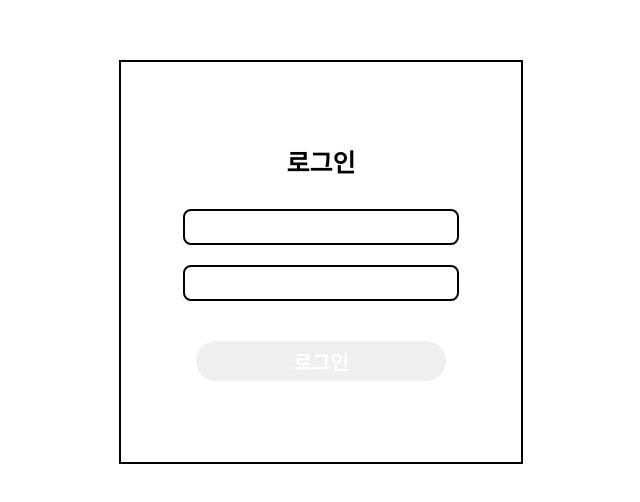
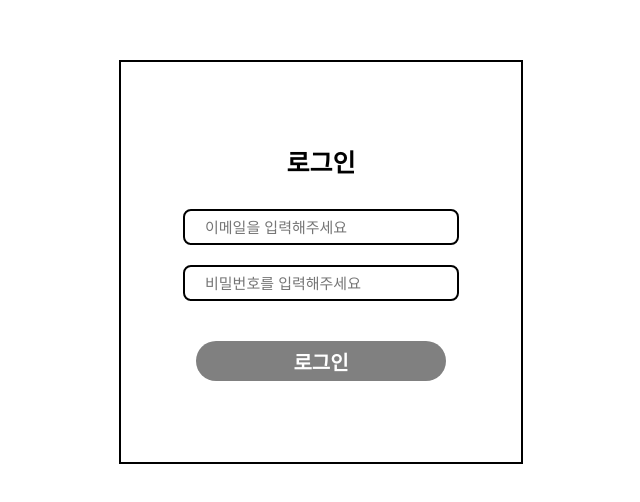
Before and after one commit to LuisKlopp/wanted-pre-onboarding-frontend, a React (Create React App) app: page /signin in a window 1280 px wide. Shown: the part 138-640 px from the top of the page, without its empty margins (319-959 px from the left). Built offline with nearby package versions, Linux system fonts and the light colour scheme.

Commit message:
feat: useAuth 커스텀 훅 작성 및 SignIn SignUp 기능 구현

```diff
--- a/package.json
+++ b/package.json
@@ -11,6 +11,7 @@
     "@types/react": "^18.0.33",
     "@types/react-dom": "^18.0.11",
     "@types/styled-components": "^5.1.26",
+    "axios": "^1.3.5",
     "react": "^18.2.0",
     "react-dom": "^18.2.0",
     "react-router-dom": "^6.10.0",
--- a/src/account/SignIn.tsx
+++ b/src/account/SignIn.tsx
@@ -1,14 +1,59 @@
-import React from 'react';
+import React, { useEffect } from 'react';
+import useAuth from './hooks/useAuth';
+import axios from 'axios';
+import { useNavigate } from 'react-router-dom';
+import { baseUrl } from '../url/baseUrl';
 import * as St from './style';
 
 const SignIn = () => {
+  const { inputs, setInputs, checkAuth, validationCheck, onChange } = useAuth();
+  const navigate = useNavigate();
+
+  useEffect(() => {
+    checkAuth();
+  }, []);
+
+  const onSubmit = async () => {
+    await axios
+      .post(`${baseUrl}auth/signin`, {
+        email: inputs.email,
+        password: inputs.password
+      })
+      .then((res) => {
+        localStorage.setItem('access_token', res.data.access_token);
+        window.alert('로그인이 완료되었습니다. TodoList페이지로 이동합니다.');
+        navigate('/todo');
+      })
+      .catch((err) => window.alert(err.response.data.message));
+  };
+
   return (
     <St.Container>
       <St.InnerBox>
         <St.Title>로그인</St.Title>
-        <St.Input />
-        <St.Input />
-        <St.Button>로그인</St.Button>
+        <St.Input
+          data-testid='email-input'
+          placeholder='이메일을 입력해주세요'
+          onChange={onChange}
+          name='email'
+          autoComplete='off'
+        />
+        <St.Input
+          data-testid='password-input'
+          placeholder='비밀번호를 입력해주세요'
+          onChange={onChange}
+          type='password'
+          name='password'
+          autoComplete='off'
+        />
+        <St.Button
+          data-testid='signin-button'
+          onClick={onSubmit}
+          disabled={validationCheck}
+          style={{ backgroundColor: validationCheck ? 'grey' : '#5555ff' }}
+        >
+          로그인
+        </St.Button>
       </St.InnerBox>
     </St.Container>
   );
--- a/src/account/SignUp.tsx
+++ b/src/account/SignUp.tsx
@@ -1,17 +1,61 @@
-import React from 'react';
+import React, { useEffect } from 'react';
+import useAuth from './hooks/useAuth';
+import axios from 'axios';
+import { useNavigate } from 'react-router-dom';
+import { baseUrl } from '../url/baseUrl';
 import * as St from './style';
 
-const SignIn = () => {
+const SignUp = () => {
+  const { inputs, setInputs, checkAuth, validationCheck, onChange } = useAuth();
+  const navigate = useNavigate();
+
+  useEffect(() => {
+    checkAuth();
+  }, []);
+
+  const onSubmit = async (): Promise<void> => {
+    await axios
+      .post(`${baseUrl}auth/signup`, {
+        email: inputs.email,
+        password: inputs.password
+      })
+      .then(() => {
+        window.alert('회원가입이 완료되었습니다. 로그인 페이지로 이동합니다.');
+        navigate('/signin');
+      })
+      .catch((err) => window.alert(err.response.data.message));
+  };
+
   return (
     <St.Container>
       <St.InnerBox>
         <St.Title>회원가입</St.Title>
-        <St.Input />
-        <St.Input />
-        <St.Button>회원가입</St.Button>
+        <St.Input
+          data-testid='email-input'
+          placeholder='이메일을 입력해주세요'
+          onChange={onChange}
+          name='email'
+          autoComplete='off'
+        />
+        <St.Input
+          data-testid='password-input'
+          placeholder='비밀번호를 입력해주세요'
+          onChange={onChange}
+          type='password'
+          name='password'
+          autoComplete='off'
+        />
+        <St.Button
+          data-testid='signin-button'
+          onClick={onSubmit}
+          disabled={validationCheck}
+          style={{ backgroundColor: validationCheck ? 'grey' : '#5555ff' }}
+        >
+          회원가입
+        </St.Button>
       </St.InnerBox>
     </St.Container>
   );
 };
 
-export default SignIn;
+export default SignUp;
--- /dev/null
+++ b/src/account/hooks/useAuth.ts
@@ -0,0 +1,46 @@
+import React, { useState, useCallback, ChangeEvent } from 'react';
+import { getToken } from '../../token/token';
+import { useNavigate } from 'react-router-dom';
+import { isToken } from 'typescript';
+
+const emailCheckReg = /.*@.*/;
+const passwordCheckReg = /^\S{8,}$/;
+
+const useAuth = () => {
+  const navigate = useNavigate();
+
+  const [inputs, setInputs] = useState({
+    email: '',
+    password: ''
+  });
+
+  const checkAuth = () => {
+    if (getToken()) {
+      navigate('/todo');
+    }
+  };
+
+  const validationCheck =
+    !emailCheckReg.test(inputs.email) ||
+    !passwordCheckReg.test(inputs.password);
+
+  const onChange = useCallback(
+    (e: ChangeEvent<HTMLInputElement>): void => {
+      setInputs({
+        ...inputs,
+        [e.target.name]: e.target.value
+      });
+    },
+    [inputs]
+  );
+
+  return {
+    inputs,
+    setInputs,
+    checkAuth,
+    validationCheck,
+    onChange
+  };
+};
+
+export default useAuth;
--- a/src/todo/Todo.tsx
+++ b/src/todo/Todo.tsx
@@ -1,7 +1,7 @@
 import React from 'react';
 
 const Todo = () => {
-  return <div></div>;
+  return <div>todotodo</div>;
 };
 
 export default Todo;
```
Also changed, not shown: 1 other file (tests, documents, lock files or other folders).
